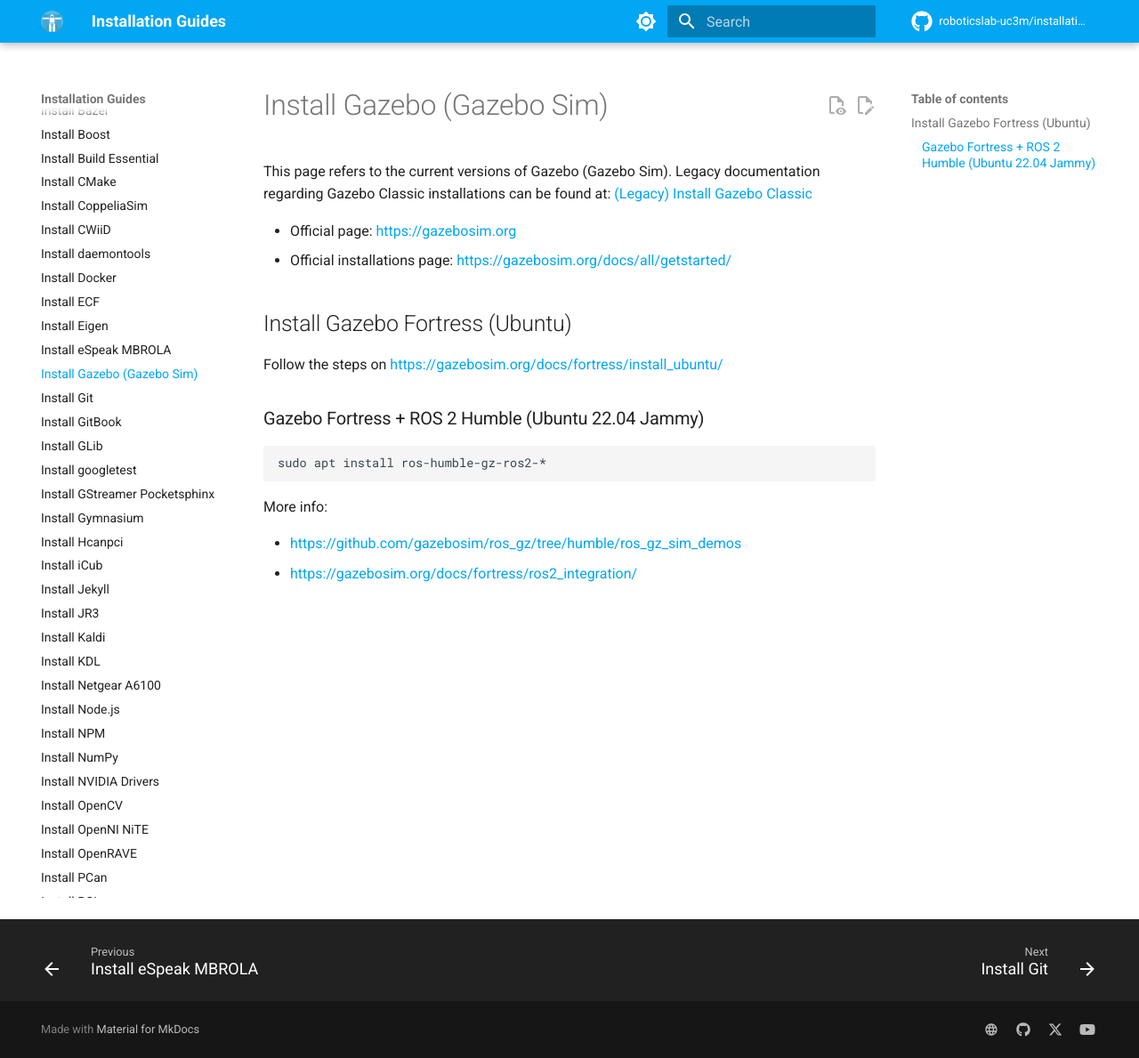
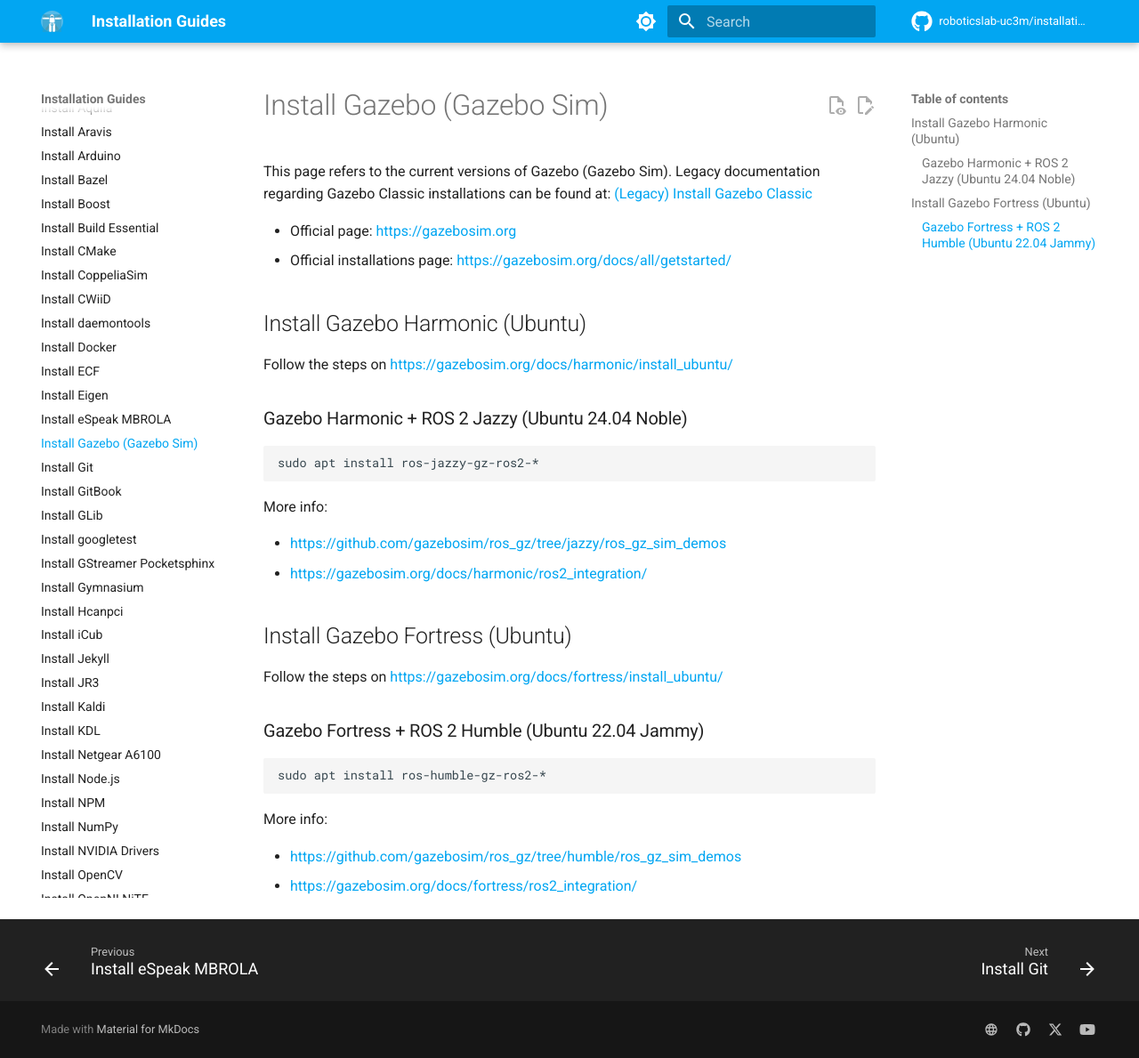
Before and after one commit to roboticslab-uc3m/installation-guides, an MkDocs documentation site: the page built from docs/install-gazebo.md, in a window 1280 px wide and 1189 px high. Shown: the whole window at 89% size. Built offline with MkDocs 1.6.1 and Material for MkDocs 9.7.7, drawn with Linux system fonts in a browser that asks for light colours; comment, search, counter and statistics services are not loaded.

Commit message:
add Gazebo Harmonic including ROS 2 Jazzy section

````diff
--- a/docs/install-gazebo.md
+++ b/docs/install-gazebo.md
@@ -4,6 +4,21 @@
 
 - Official page: <https://gazebosim.org>
 - Official installations page: <https://gazebosim.org/docs/all/getstarted/>
+
+## Install Gazebo Harmonic (Ubuntu)
+
+Follow the steps on <https://gazebosim.org/docs/harmonic/install_ubuntu/>
+
+### Gazebo Harmonic + ROS 2 Jazzy (Ubuntu 24.04 Noble)
+
+```bash
+sudo apt install ros-jazzy-gz-ros2-*
+```
+
+More info:
+
+- <https://github.com/gazebosim/ros_gz/tree/jazzy/ros_gz_sim_demos>
+- <https://gazebosim.org/docs/harmonic/ros2_integration/>
 
 ## Install Gazebo Fortress (Ubuntu)
 
````
